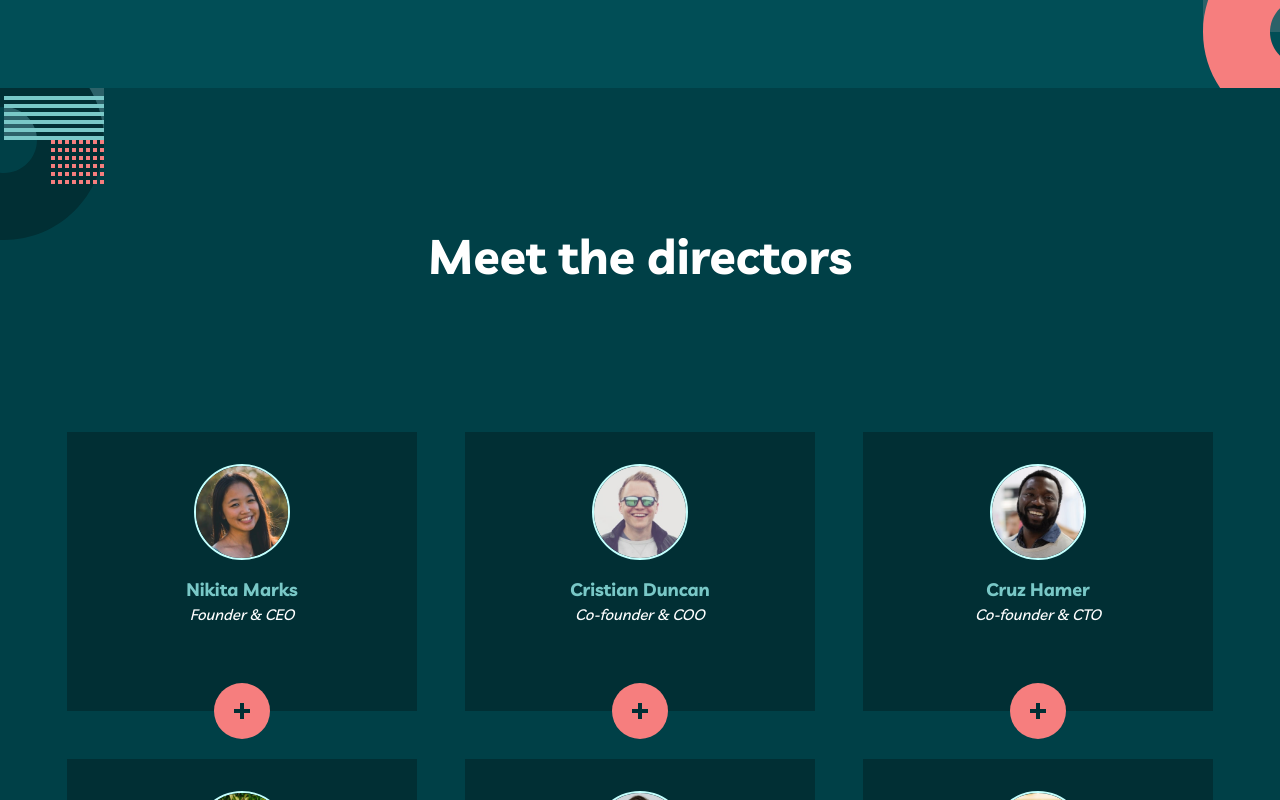
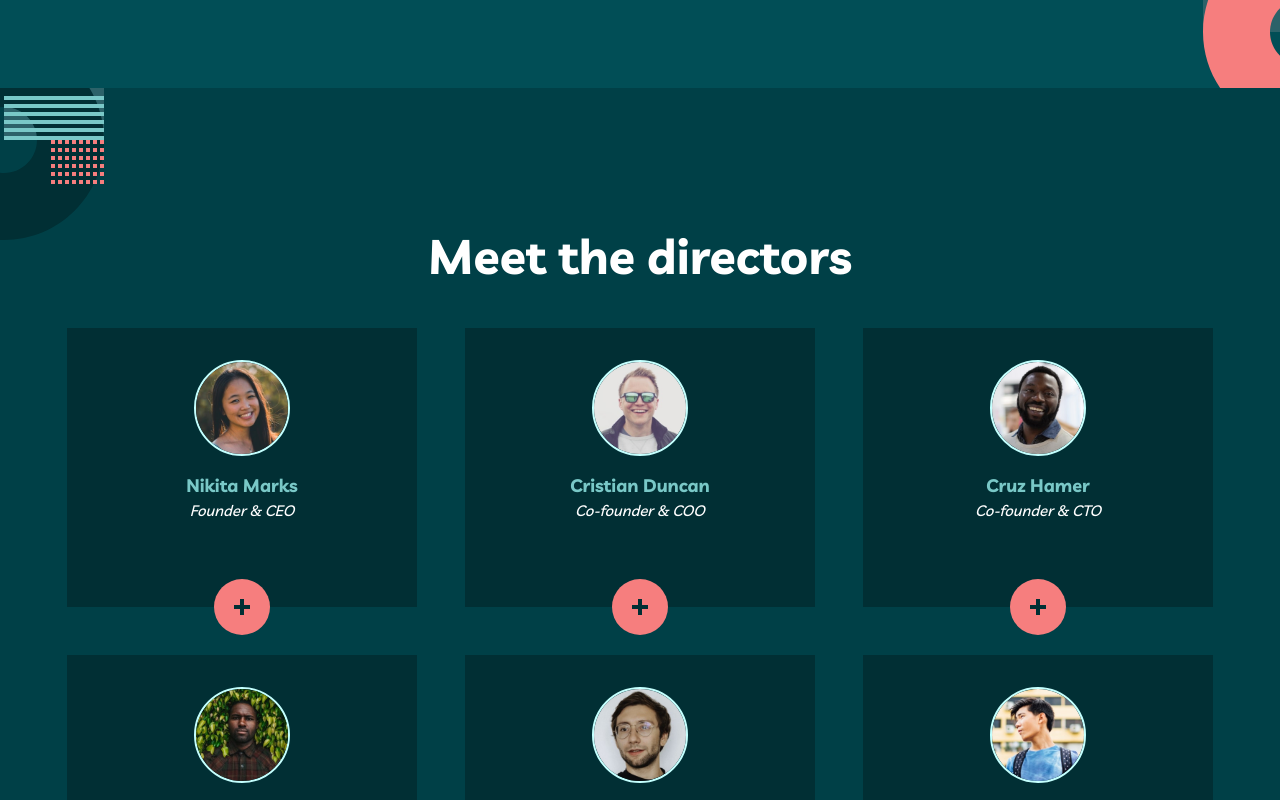
Before and after one commit to Nutopia13/my-team, a React (Vite) app: page /about in a window 1280 px wide. Shown: the part 380-1180 px from the top of the page. Built offline with nearby package versions, Linux system fonts and the light colour scheme.

Commit message:
Hero Updated

```diff
--- a/src/Components/AboutPage/Staff.jsx
+++ b/src/Components/AboutPage/Staff.jsx
@@ -27,12 +27,12 @@ const Staff = () => {
       <img
         src={bg_2}
         alt=""
-        className="absolute -top-24 lg:-top-12 md:top-0 lg:-left-24 md:right-[87%] right-72 "
+        className="absolute -top-20 lg:-top-12 md:top-0 lg:-left-24 md:right-[87%] right-72 "
       />
-      <div className="max-w-[320px] py-24 lg:max-w-6xl mx-auto">
+      <div className="max-w-[320px] pt-24 lg:max-w-6xl mx-auto">
         <h3 className="title mx-auto">Meet the directors</h3>
       </div>
-      <div className="py-14 gap-12 items-center flex flex-wrap max-w-[327px]  justify-center md:max-w-6xl mx-auto">
+      <div className="py-12 gap-12 items-center flex flex-wrap max-w-[327px]  justify-center md:max-w-6xl mx-auto">
         <div className="staff_cart relative z-10 w-[350px] bg-state_green flex flex-col">
           <img
             src={nikita}
--- a/src/Components/HomePage/Hero.jsx
+++ b/src/Components/HomePage/Hero.jsx
@@ -8,7 +8,7 @@ const Hero = () => {
       <motion.div
         className="flex max-w-6xl mx-auto flex-row  flex-wrap items-end md:justify-center lg:justify-start mt-20 md:mt-32 text-center lg:text-left"
       >
-        <h1 className="hero_title max-w-[620px]  text-white">
+        <h1 className="hero_title max-w-[620px] mx-auto text-white">
           Find the best <span className="text-primary_coral">talent</span>
         </h1>
         <p className="pt-5 lg:relative hero_text lg:text-lg px-6 max-w-[445px] font-semibold text-white">
```
